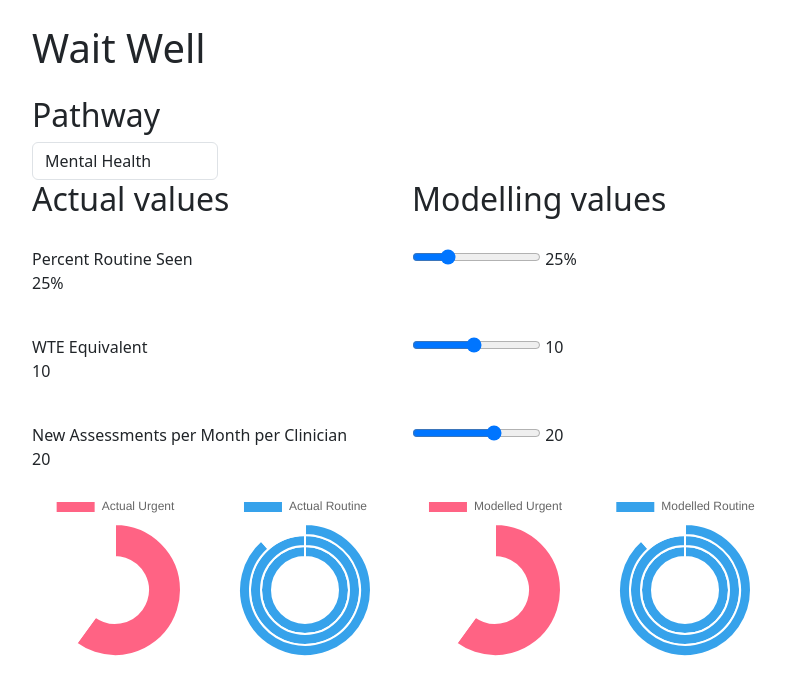
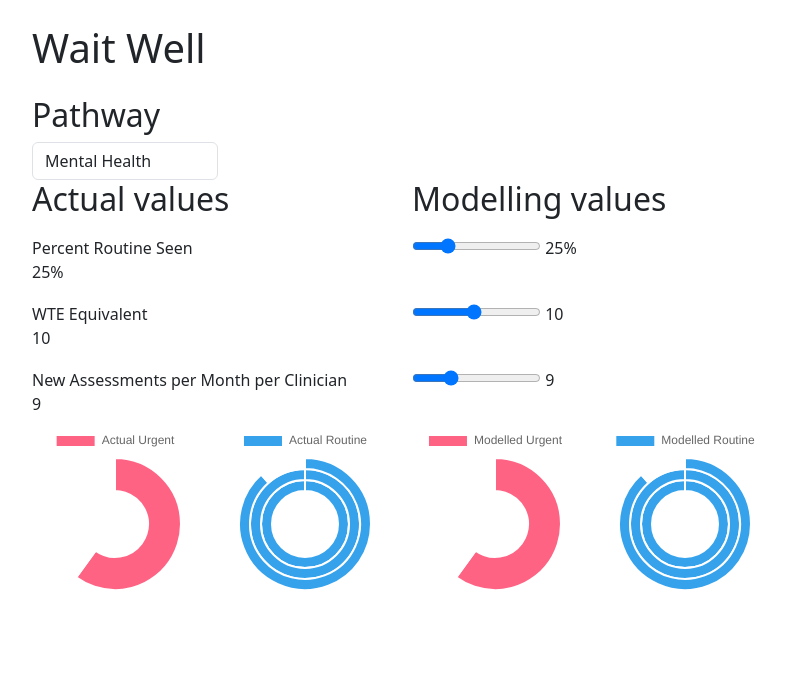
Before and after one commit to stefpiatek/mental-health-wait-times, a Django app: page / in a window 1280 px wide. Shown: the top 695 px of the page, without its empty margins (50-835 px from the left). Run offline with Django 4.2, Linux system fonts and the light colour scheme; some libraries are stand-ins or nearby versions.

Commit message:
Use more realistic values

```diff
--- a/dashboard/templates/dashboard/dashboard.html
+++ b/dashboard/templates/dashboard/dashboard.html
@@ -8,7 +8,7 @@
   <link href="https://cdn.jsdelivr.net/npm/bootstrap@5.3.3/dist/css/bootstrap.min.css" rel="stylesheet">
   <style>
       .slider-container {
-          margin: 20px 0;
+          margin: 9px 0;
       }
   </style>
 </head>
@@ -66,14 +66,14 @@
     <div class="col-md-4">
       <div class="slider-container">
         <label for="assessmentsPerMonth">New Assessments per Month per Clinician</label>
-        <span class="d-block">20</span>
+        <span class="d-block">9</span>
       </div>
     </div>
     <div class="col-md-4">
       <div class="slider-container">
-        <input type="range" class="form-control-range" id="assessmentsPerMonth" name="assessmentsPerMonth" min="1" max="30" value="20"
+        <input type="range" class="form-control-range" id="assessmentsPerMonth" name="assessmentsPerMonth" min="1" max="30" value="9"
                oninput="updateChart()">
-        <span id="assessmentsPerMonthSliderValue">20</span>
+        <span id="assessmentsPerMonthSliderValue">9</span>
       </div>
     </div>
   </div>
@@ -107,10 +107,10 @@
     const assessmentsPerMonth = document.getElementById('assessmentsPerMonth').value;
 
     const modelUrgent = (value, urgentRatio, staffCount, assessmentsPerMonth) => {
-        return value * (urgentRatio / 25) * (10 / staffCount) * (20 / assessmentsPerMonth)
+        return value * (urgentRatio / 25) * (10 / staffCount) * (9 / assessmentsPerMonth)
     }
     const modelRoutine = (value, urgentRatio, staffCount, assessmentsPerMonth) => {
-        return value * ((100 - urgentRatio) / 25) * (10 / staffCount) * (20 / assessmentsPerMonth)
+        return value * ((100 - urgentRatio) / 25) * (10 / staffCount) * (9 / assessmentsPerMonth)
     }
     const actualUrgent = modelUrgent(avgActualUrgent, urgentRatio, staffCount, assessmentsPerMonth);
     const actualRoutine = modelRoutine(avgActualRoutine, urgentRatio, staffCount, assessmentsPerMonth);
```
